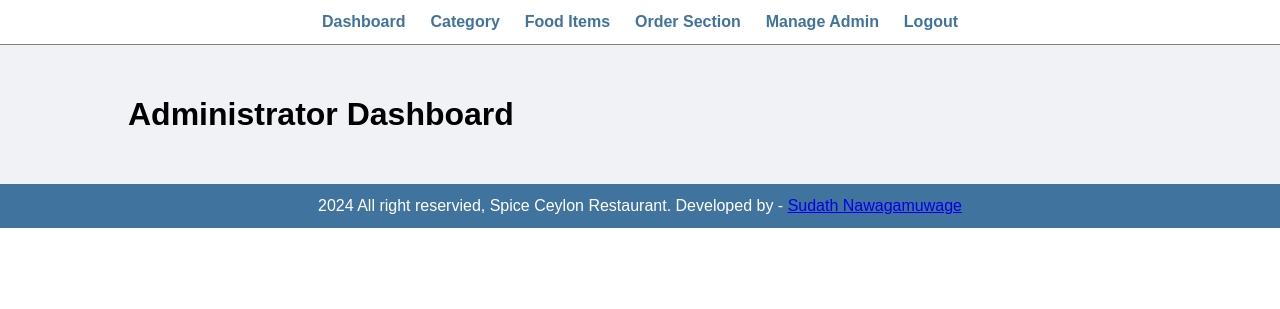
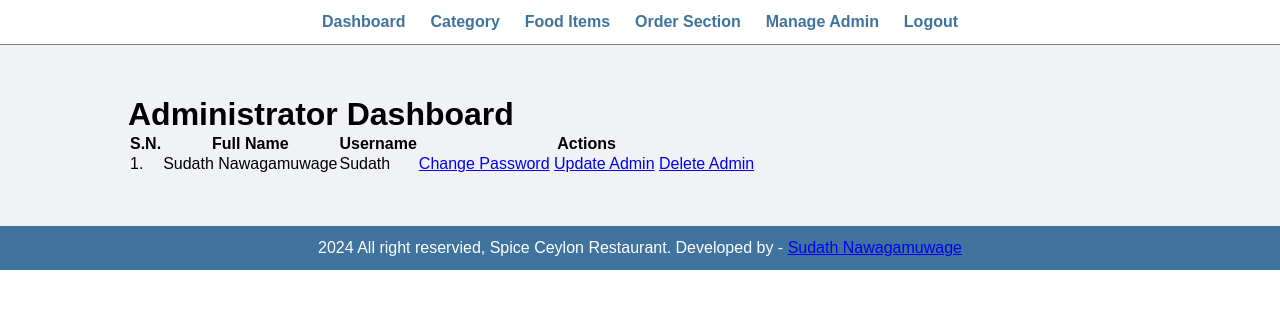
Before and after one commit to CO699-Project/Food-order-website, a PHP site: page /admin/manage-admin.php in a window 1280 px wide. Shown: the top 309 px of the page. Run offline with PHP 8.4, Linux system fonts and the light colour scheme.

Commit message:
admin manage file is added with change, update, delete button

```diff
--- a/admin/manage-admin.php
+++ b/admin/manage-admin.php
@@ -4,6 +4,25 @@
         <div class="main-content">
             <div class ="wrapper">
                 <h1>Administrator Dashboard</h1>
+                <table class="tbl-full">
+                    <tr>
+                        <th>S.N.</th>
+                        <th>Full Name</th>
+                        <th>Username</th>
+                        <th>Actions</th>
+                    </tr>
+
+                    <tr>
+                        <td>1.</td>
+                        <td>Sudath Nawagamuwage</td>
+                        <td>Sudath</td>
+                        <td>
+                            <a href="#" class="btn-primary">Change Password</a>
+                            <a href="#" class="btn-secondary">Update Admin</a>
+                            <a href="#" class="btn-danger">Delete Admin</a>
+                        </td>
+                    </tr>
+                </table>
             </div>
         </div>
         <!-- Menu Content Section End -->
```
